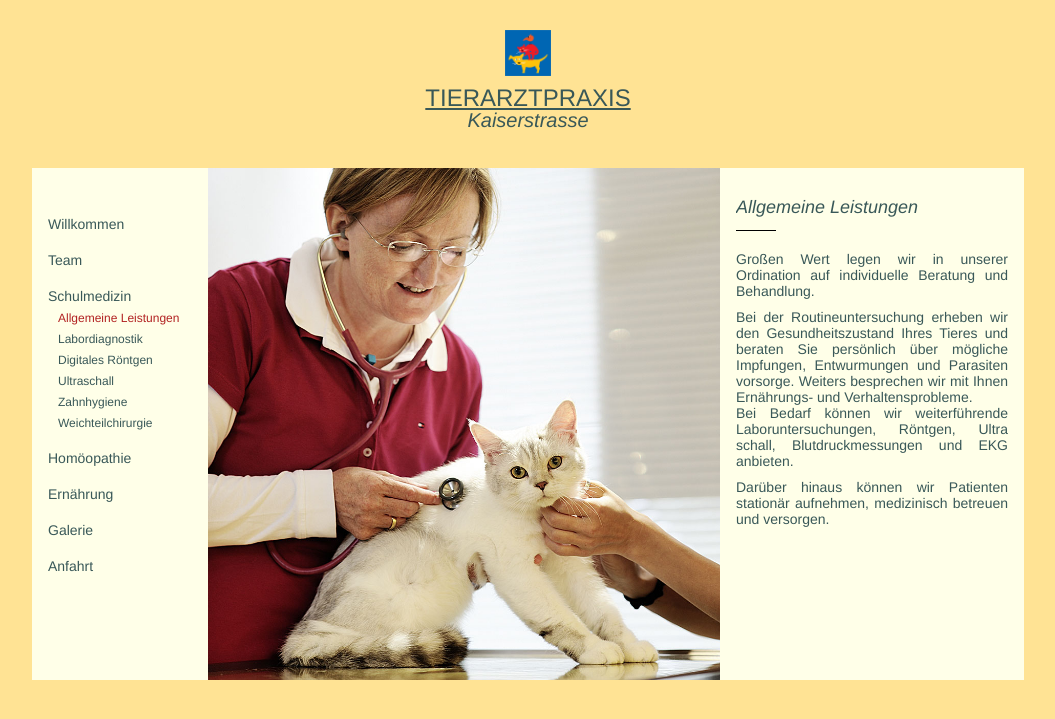
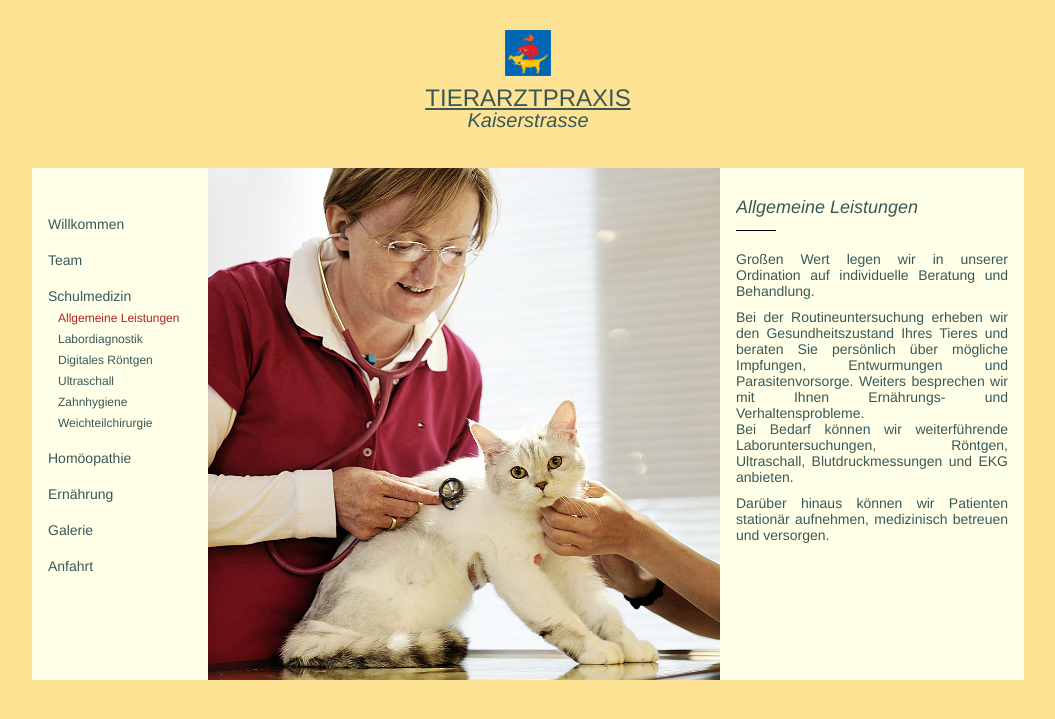
Before and after one commit to richardtraindl/tierarztpraxis-kaiserstrasse.at, a Jekyll site: the page built from schulmedizin.html, in a window 1280 px wide. Shown: the top 719 px of the page, without its empty margins (112-1167 px from the left). Built offline with Jekyll 4.4.1, drawn with Linux system fonts in a browser that asks for light colours.

Commit message:
textänderungen

```diff
--- a/_includes/schulmedizin/allgemeine_leistungen.html
+++ b/_includes/schulmedizin/allgemeine_leistungen.html
@@ -6,15 +6,15 @@
     <div class="spacer"><img src="img/horizontal-line.png" alt=""></div>
 
     <p>
-      Großen Wert legen wir in unserer Ordination auf indivi<wbr>duelle Beratung und Behandlung.
+      Großen Wert legen wir in unserer Ordination auf individuelle Beratung und Behandlung.
     </p>
 
     <div class="small-gap"></div>
 
     <p>
-      Bei der Routine<wbr>untersuchung erheben wir den Gesund<wbr>heits<wbr>zustand Ihres Tieres und beraten Sie persönlich über mögliche Impfungen, Ent<wbr>wurmungen und Parasiten<wbr>vorsorge.
-      Weiters besprechen wir mit Ihnen Ernährungs- und Verhaltens<wbr>probleme.<br>
-      Bei Bedarf können wir weiter<wbr>führende Labor<wbr>unter<wbr>suchungen, Röntgen, Ultra<wbr>schall, Blut<wbr>druck<wbr>messungen und EKG anbieten.
+      Bei der Routineuntersuchung erheben wir den Gesundheitszustand Ihres Tieres und beraten Sie persönlich über mögliche Impfungen, Entwurmungen und Parasitenvorsorge.
+      Weiters besprechen wir mit Ihnen Ernährungs- und Verhaltensprobleme.<br>
+      Bei Bedarf können wir weiterführende Laboruntersuchungen, Röntgen, Ultraschall, Blutdruckmessungen und EKG anbieten.
     </p>
 
     <div class="small-gap"></div>
```
